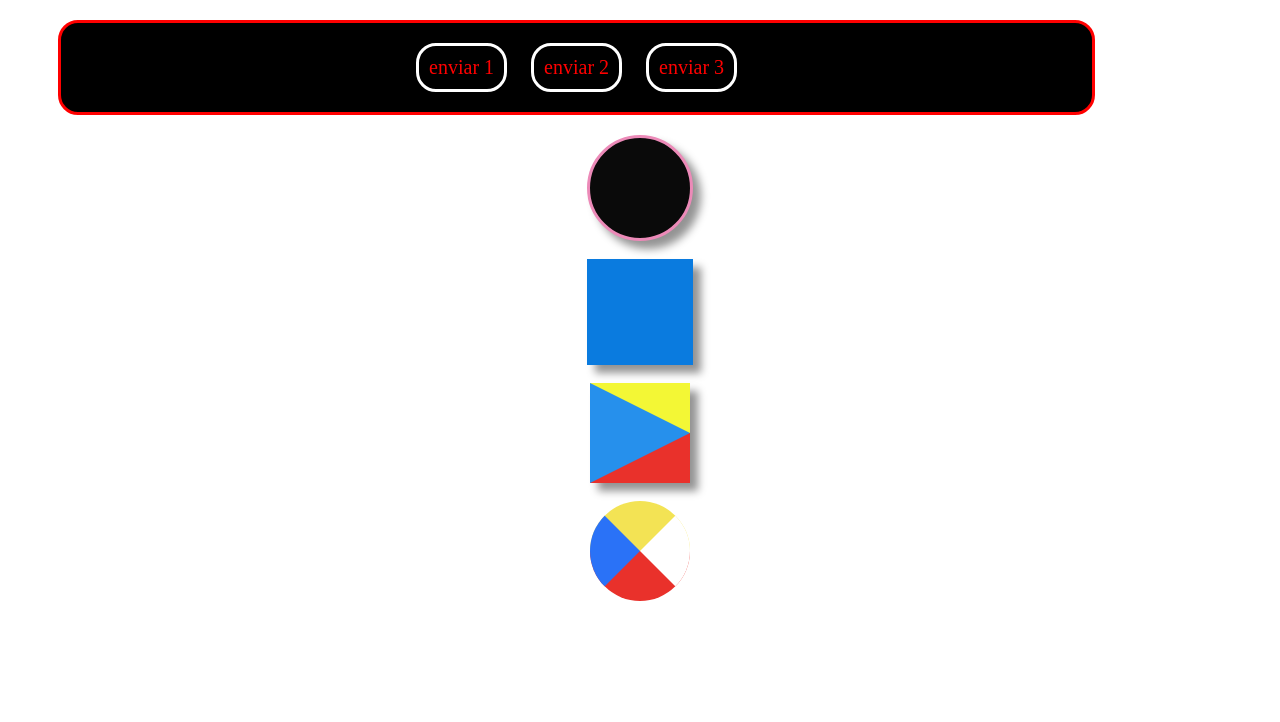
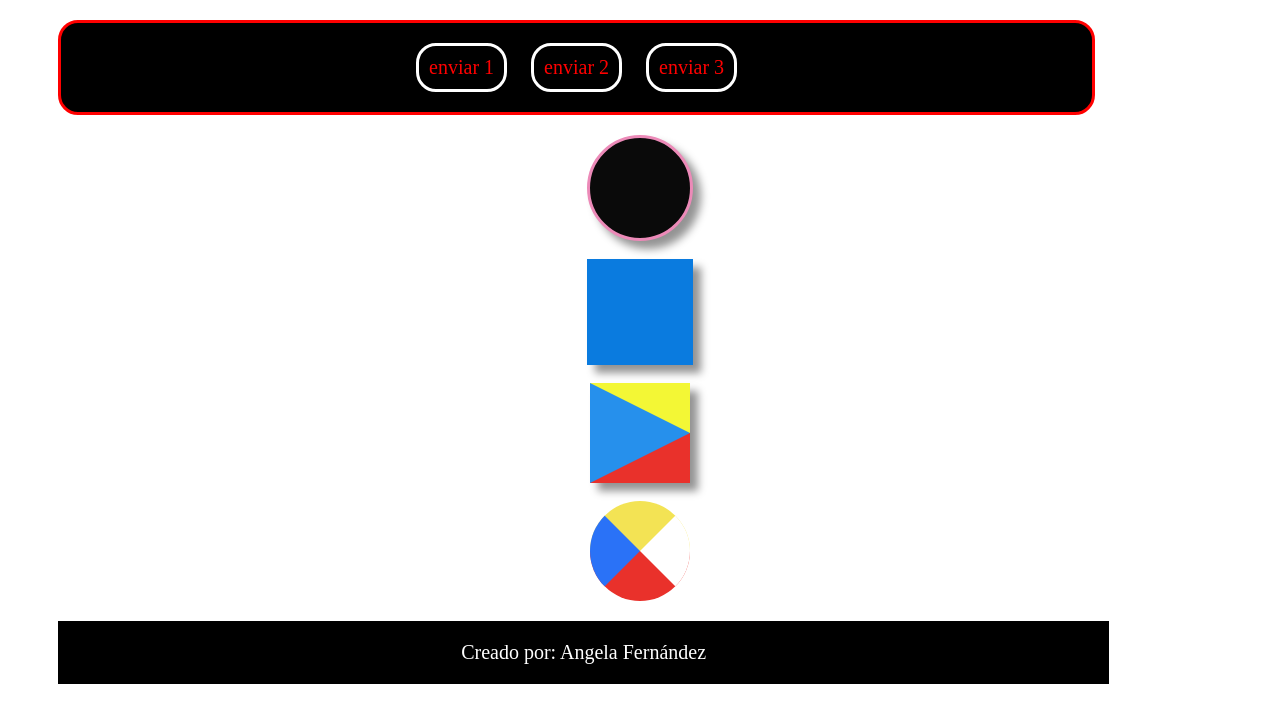
Before and after one commit to anferv/figurasgeometricas, a plain HTML site: page index.html in a window 1280 px wide. Drawn offline with Linux system fonts and the light colour scheme.

Commit message:
figuras geométricas

```diff
--- a/index.html
+++ b/index.html
@@ -30,6 +30,9 @@
                 <section class="color-chart"></section>
             </div>
 
+            <fooder>
+                <p> Creado por:  Angela Fernández </p>
+            </fooder>
 
     </body>
 </html>
--- a/menu.css
+++ b/menu.css
@@ -31,3 +31,16 @@ a:hover {
 a:active {
     box-shadow:none
 }
+
+p {
+    background-color: #000;
+    font-size: 20px;
+    color: white;
+    width: 80%;
+    height: auto;
+    margin: 20px 50px;
+    padding: 20px;
+    display: flex;
+    flex-direction: column;
+    align-items: center;
+}
```
